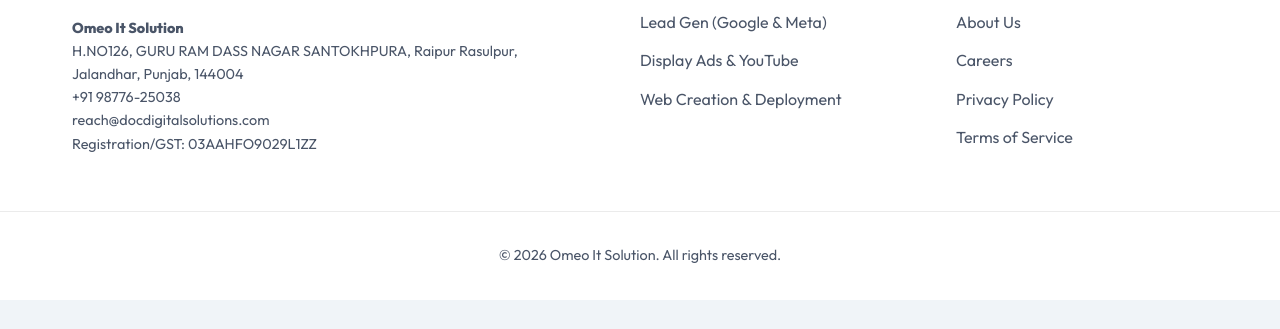
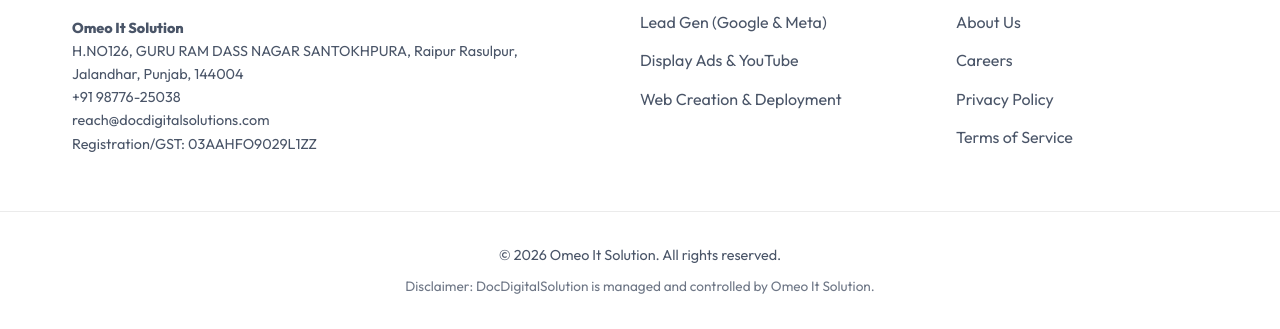
Before and after one commit to manndyjohnson-creator/Doc-Digital-Solution, a website: page about.html in a window 1280 px wide. Shown: the part 1506-1835 px from the top of the page. Before the commit the page ends 1806 px from the top, so only its background shows below. Drawn offline with nearby package versions, Linux system fonts and the light colour scheme.

Commit message:
Add managed by disclaimer to all pages

```diff
--- a/about.html
+++ b/about.html
@@ -85,6 +85,7 @@
         </div>
         <div class="footer-bottom">
             <p>&copy; 2026 Omeo It Solution. All rights reserved.</p>
+            <p style="font-size: 0.85rem; color: var(--text-muted); margin-top: 0.5rem; opacity: 0.8;">Disclaimer: DocDigitalSolution is managed and controlled by Omeo It Solution.</p>
         </div>
     </footer>
     <script>feather.replace();</script>
```
Also changed, not shown: careers.html (+1 -0 lines), contact.html (+1 -0 lines), index.html (+1 -0 lines), privacy.html (+1 -0 lines), terms.html (+1 -0 lines).
